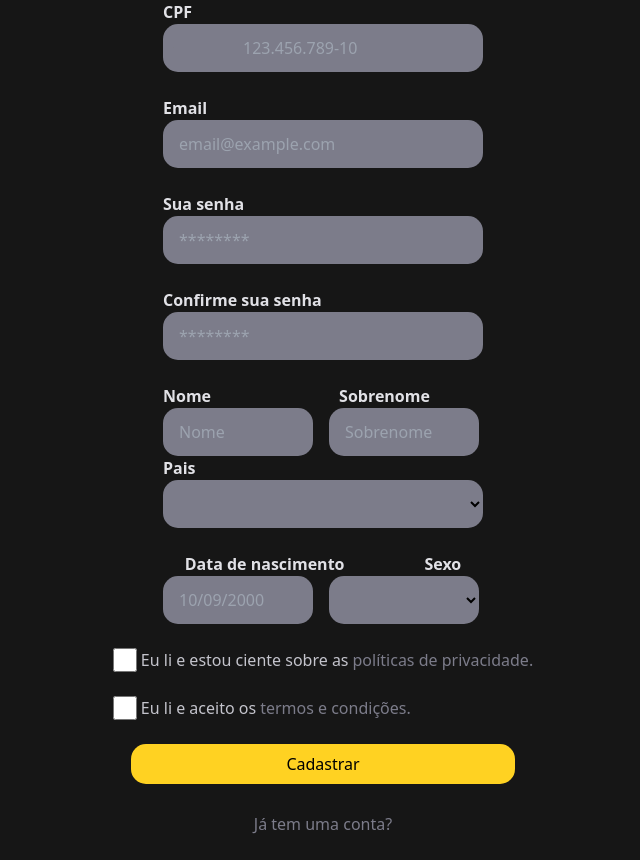
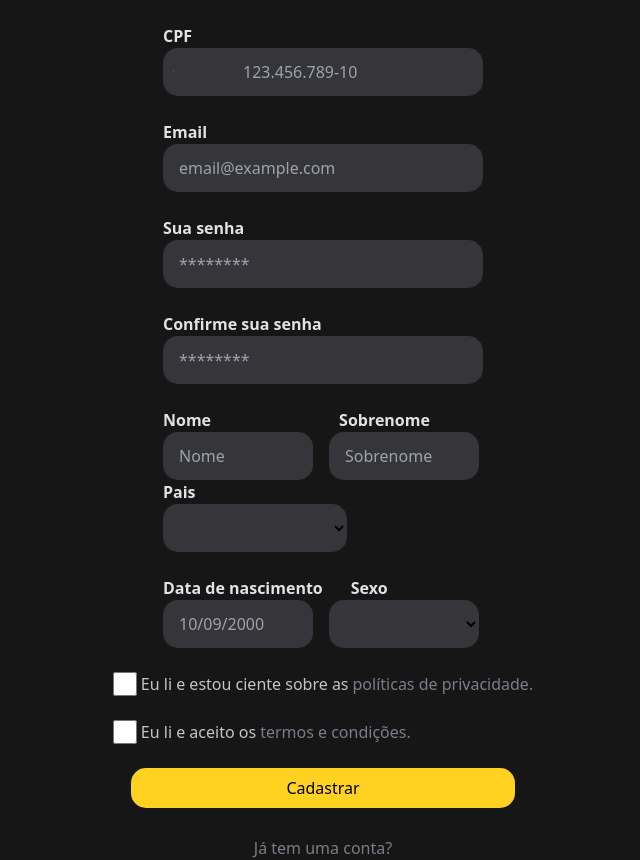
Before and after one commit to IMvErickz/interdisciplinary-project, a PHP site: page /pages/registrer.php in a window 1280 px wide. Shown: the part 112-972 px from the top of the page, without its empty margins (317-957 px from the left). Before the commit the page ends 946 px from the top, so only its background shows below. Run offline with PHP 8.4, Linux system fonts and the light colour scheme; lists and menus that the app fills with data are empty; style sheets or scripts are compiled from the project's sources; some libraries are stand-ins or nearby versions.

Commit message:
modified input color

```diff
--- a/pages/registrer.php
+++ b/pages/registrer.php
@@ -22,20 +22,20 @@
                 todos nossos serviços
             </span>
         </div>
-    </header>
+    </header> <br>
 
     <div class="flex flex-col justify-center items-center">
         <div class="flex flex-col justify-start w-80">
             <label for="cpf" class="text-labelInput text-base font-semibold">CPF</label>
-            <input type="text" id="cpf" placeholder="123.456.789-10" class="bg-label rounded-[15px] text-white py-3 px-4 w-full"> <br>
+            <input type="text" id="cpf" placeholder="123.456.789-10" class="bg-cardColor rounded-[15px] text-white py-3 px-4 w-full"> <br>
 
             <label for="cpf" class="text-labelInput text-base font-semibold">Email</label>
-            <input type="email" id="email" placeholder="email@example.com" class="bg-label rounded-[15px] text-white py-3 px-4"> <br>
+            <input type="email" id="email" placeholder="email@example.com" class="bg-cardColor rounded-[15px] text-white py-3 px-4"> <br>
             <label for="cpf" class="text-labelInput text-base font-semibold">Sua senha</label>
-            <input type="password" id="password" placeholder="********" class="bg-label rounded-[15px] text-white py-3 px-4"> <br>
+            <input type="password" id="password" placeholder="********" class="bg-cardColor rounded-[15px] text-white py-3 px-4"> <br>
 
             <label for="cpf" class="text-labelInput text-base font-semibold">Confirme sua senha</label>
-            <input type="password" id="" placeholder="********" class="bg-label rounded-[15px] text-white py-3 px-4"> <br>
+            <input type="password" id="" placeholder="********" class="bg-cardColor rounded-[15px] text-white py-3 px-4"> <br>
         </div>
 
         <div class="flex flex-col justify-start w-80">
@@ -45,25 +45,25 @@
             </div>
 
             <div class="flex flex-row justify-start w-80 gap-x-2">
-                <input type="text" id="name" placeholder="Nome" class="bg-label rounded-[15px] text-white py-3 px-4 w-[150px]"> <br>
-                <input type="text" id="lastName" placeholder="Sobrenome" class="bg-label rounded-[15px] text-white py-3 px-4 w-[150px]">
+                <input type="text" id="name" placeholder="Nome" class="bg-cardColor rounded-[15px] text-white py-3 px-4 w-[150px]"> <br>
+                <input type="text" id="lastName" placeholder="Sobrenome" class="bg-cardColor rounded-[15px] text-white py-3 px-4 w-[150px]">
             </div>
 
             <div class="flex flex-col justify-start">
                 <label for="" class="text-labelInput text-base font-semibold">Pais</label>
-                <select name="" id="" class="bg-label rounded-[15px] py-3 px-4"></select> <br>
+                <select name="" id="" class="bg-cardColor rounded-[15px] py-3 px-4 w-[184px]"></select> <br>
             </div>
         </div>
 
 
-        <div class="flex flex-row justify-center w-80 gap-20">
+        <div class="flex flex-row justify-start w-80 gap-7">
             <label for="cpf" class="text-labelInput text-base font-semibold">Data de nascimento</label>
             <label for="cpf" class="text-labelInput text-base font-semibold">Sexo</label>
         </div>
 
         <div class="flex flex-row justify-start w-80 gap-x-4">
-            <input type="text" id="dateNasc" placeholder="10/09/2000" class="bg-label rounded-[15px] text-white py-3 px-4 w-[150px]">
-            <select name="" id="sexo" class="bg-label rounded-[15px] py-3 px-4 w-[150px]"></select>
+            <input type="text" id="dateNasc" placeholder="10/09/2000" class="bg-cardColor rounded-[15px] text-white py-3 px-4 w-[150px]">
+            <select name="" id="sexo" class="bg-cardColor rounded-[15px] py-3 px-4 w-[150px]"></select>
         </div> <br>
 
         <div class="flex flex-col justify-start">
```
